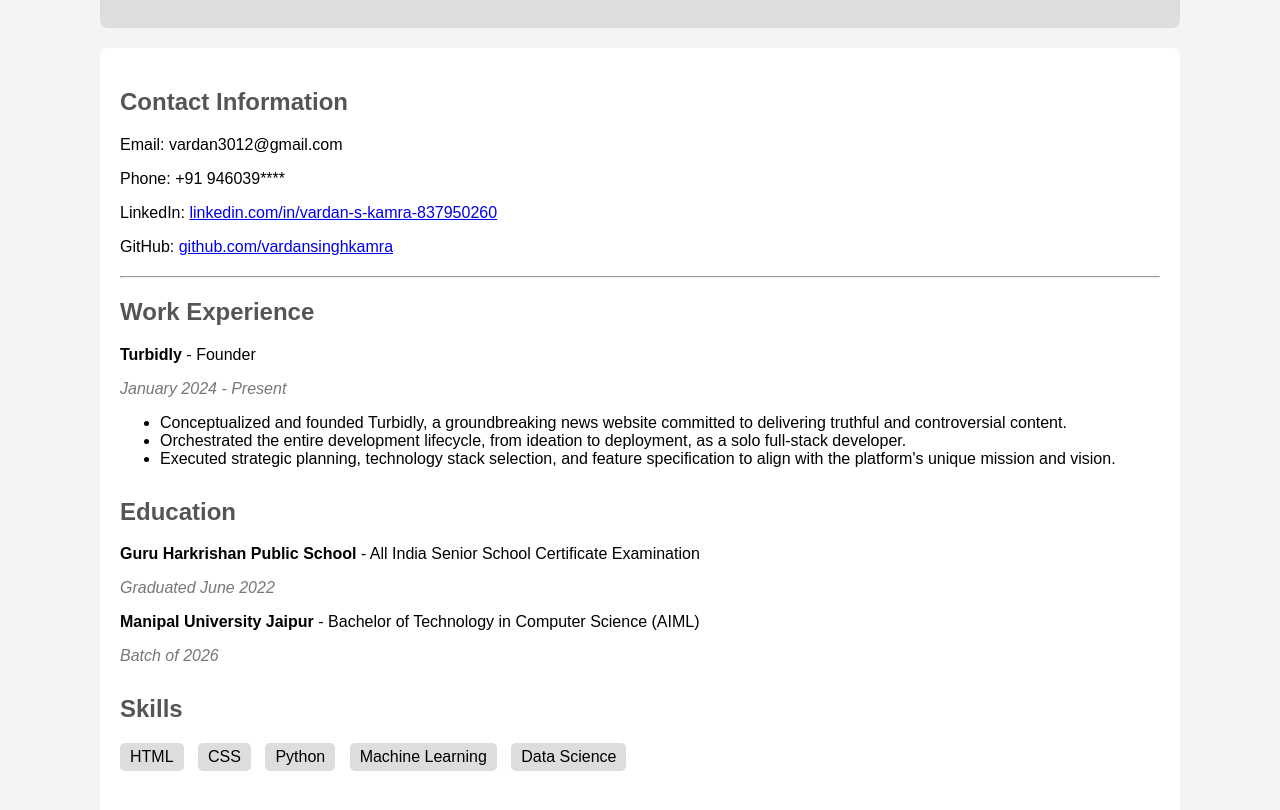
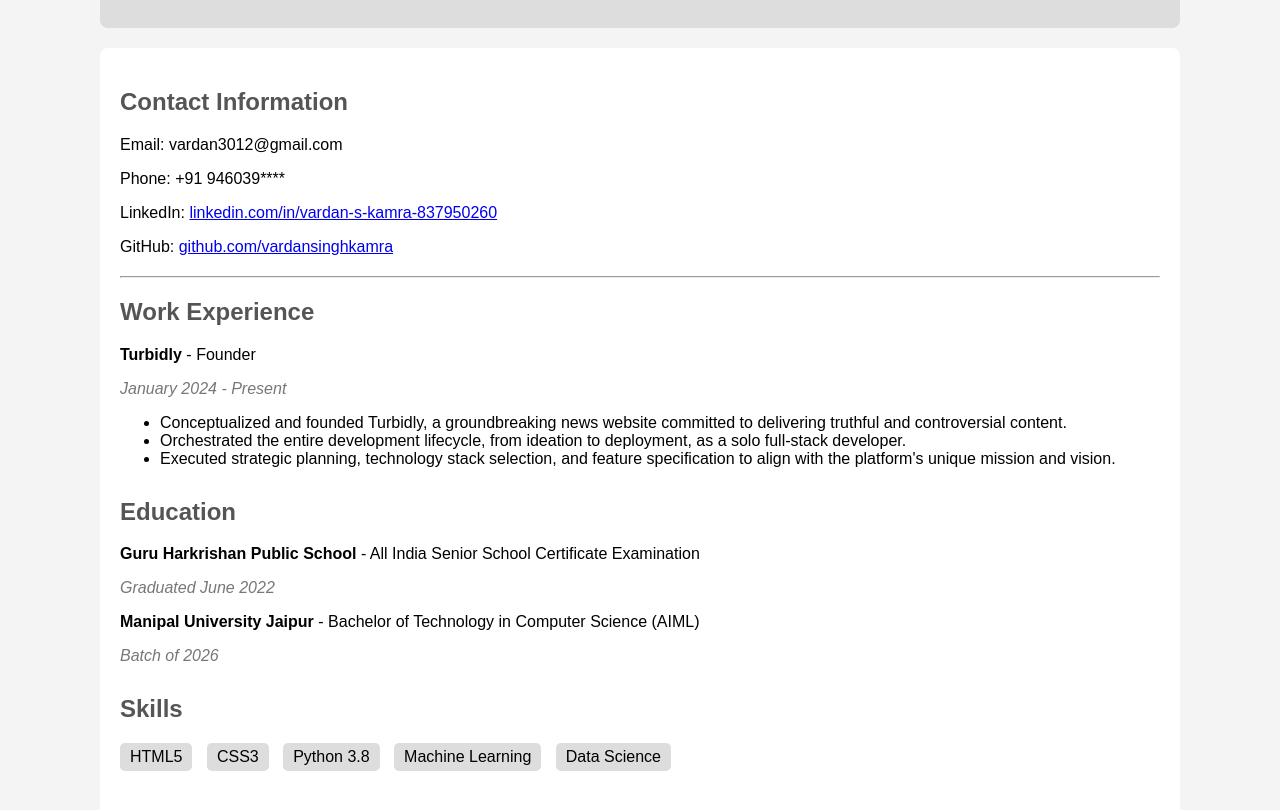
Before and after one commit to vardansinghkamra/second-html, a plain HTML site: page index.html in a window 1280 px wide. Shown: the part 146-956 px from the top of the page. Drawn offline with Linux system fonts and the light colour scheme.

Commit message:
Update index.html

```diff
--- a/index.html
+++ b/index.html
@@ -109,9 +109,9 @@
 
         <section class="section">
             <h2>Skills</h2>
-            <div class="skill">HTML</div>
-            <div class="skill">CSS</div>
-            <div class="skill">Python</div>
+            <div class="skill">HTML5</div>
+            <div class="skill">CSS3</div>
+            <div class="skill">Python 3.8</div>
             <div class="skill">Machine Learning</div>
             <div class="skill">Data Science</div>
         </section>
```
